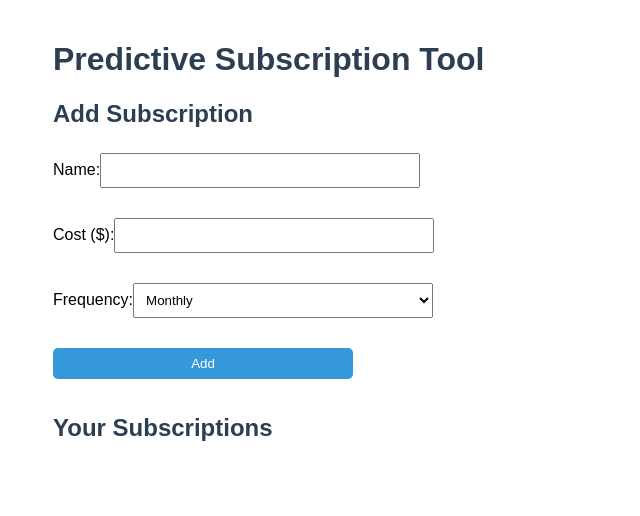
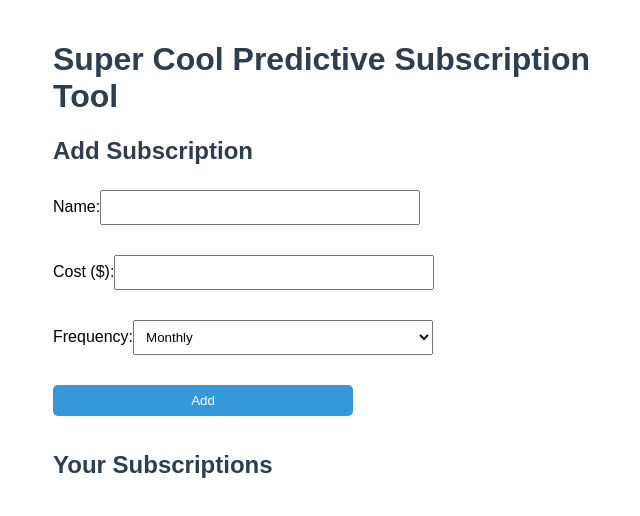
Before and after one commit to iSkewb/BreakFree, a React (Create React App) app in the folder predictive-subscription-tool/: page / in a window 1280 px wide. Shown: the top 516 px of the page, without its empty margins (287-927 px from the left). Built offline with nearby package versions, Linux system fonts and the light colour scheme.

Commit message:
Update App.js

```diff
--- a/predictive-subscription-tool/src/App.js
+++ b/predictive-subscription-tool/src/App.js
@@ -17,7 +17,7 @@ const App = () => {
 
   return (
     <div className="App">
-      <h1>Predictive Subscription Tool</h1>
+      <h1>Super Cool Predictive Subscription Tool</h1>
       <AddSubscription onAdd={handleAddSubscription} />
       <SubscriptionList
         subscriptions={subscriptions}
```
